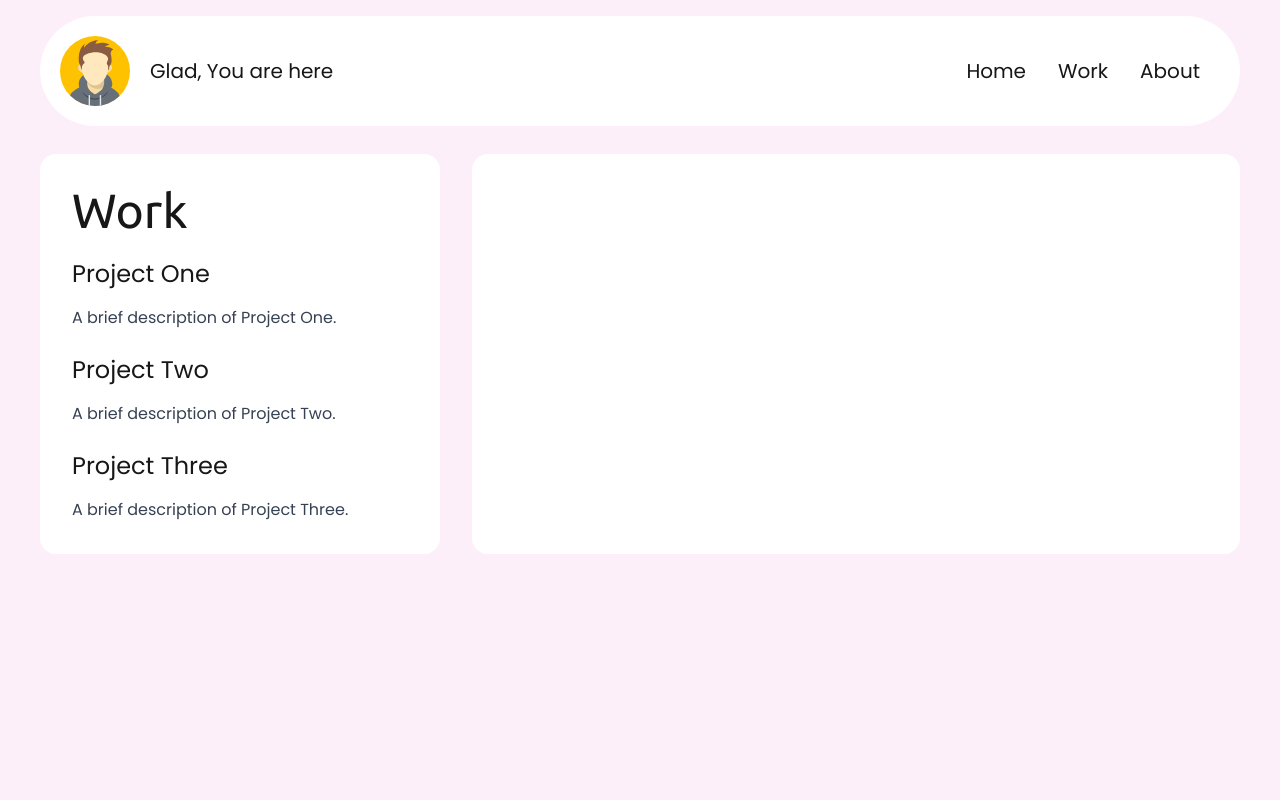
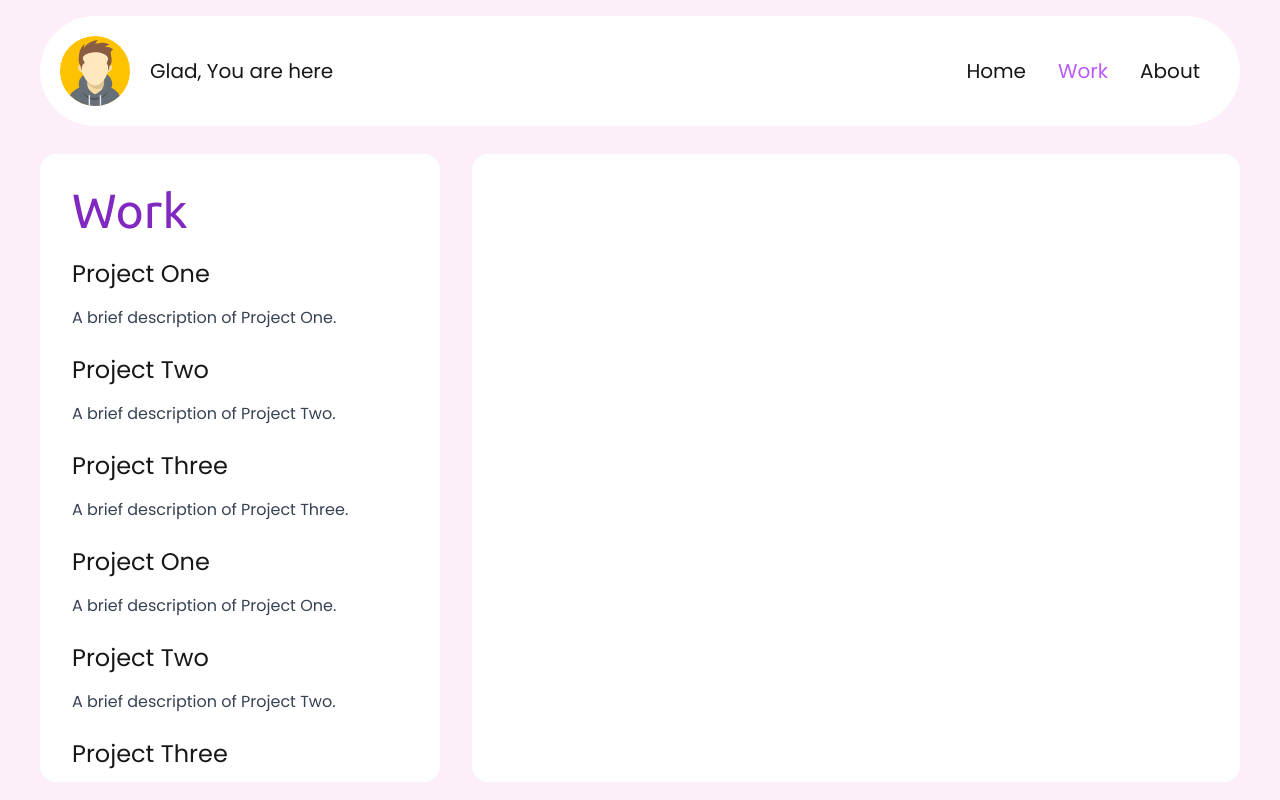
Before and after one commit to AmarjitKaranSharma/next-portfolio, a Next.js app: page /work in a window 1280 px wide. Built offline with nearby package versions, Linux system fonts and the light colour scheme.

Commit message:
working on image pathing and routing

```diff
--- /dev/null
+++ b/src/app/(main)/work/[id]/page.tsx
@@ -0,0 +1,14 @@
+export default async function WorkDetail({
+  params,
+}: {
+  params: { id: string };
+}) {
+  const { id } = await params;
+  console.log(id);
+  return (
+    <div>
+      <h3>Project One</h3>
+      <p>A brief description of Project One.</p>
+    </div>
+  );
+}
--- a/src/app/(main)/work/page.tsx
+++ b/src/app/(main)/work/page.tsx
@@ -21,12 +21,47 @@ const WorkPage = ({
       description: "A brief description of Project Three.",
       link: "#",
     },
+    {
+      title: "Project One",
+      description: "A brief description of Project One.",
+      link: "#",
+    },
+    {
+      title: "Project Two",
+      description: "A brief description of Project Two.",
+      link: "#",
+    },
+    {
+      title: "Project Three",
+      description: "A brief description of Project Three.",
+      link: "#",
+    },
+    {
+      title: "Project One",
+      description: "A brief description of Project One.",
+      link: "#",
+    },
+    {
+      title: "Project Two",
+      description: "A brief description of Project Two.",
+      link: "#",
+    },
+    {
+      title: "Project Three",
+      description: "A brief description of Project Three.",
+      link: "#",
+    },
   ];
 
   return (
-    <main className="h-full grid grid-cols-[400px_auto] gap-8">
-      <section className="bg-container-background p-8 rounded-2xl space-y-6">
-        <h1 className="text-5xl font-ubuntu">Work</h1>
+    <main
+      style={{
+        height: `calc(100vh - var(--navbar-height) - var(--gap-navbar-content))`,
+      }}
+      className="grid grid-cols-[400px_auto] gap-8"
+    >
+      <section className="bg-container-background p-8 rounded-2xl space-y-6 h-full overflow-auto custom-scrollbar">
+        <h1 className="text-5xl font-ubuntu text-primary">Work</h1>
         {projects.map((project, index) => (
           <div key={index} className="">
             <h2 className="text-2xl mb-4">{project.title}</h2>
--- a/src/app/components/navbar.tsx
+++ b/src/app/components/navbar.tsx
@@ -1,22 +1,39 @@
+"use client";
 import Image from "next/image";
 import Link from "next/link";
-import Avatar from "@/assets/images/avatar.svg";
+import { usePathname } from "next/navigation";
 
 export default function NavigationBar() {
+  const activeRoute = usePathname();
   return (
     <nav className="flex items-center justify-between p-5 backdrop-blur-lg rounded-full bg-container-background">
       <section className="flex items-center gap-5">
-        <Image src={Avatar} alt="avatar" width={70} />
+        <Image src="/avatar.svg" alt="avatar" width={70} height={70} />
         <p className="text-xl">Glad, You are here</p>
       </section>
       <section className="flex items-center gap-8 px-5">
-        <Link className="text-xl font-medium text-primary" href="/">
+        <Link
+          className={`text-xl font-medium ${
+            activeRoute == "/" ? "text-active" : ""
+          }`}
+          href="/"
+        >
           Home
         </Link>
-        <Link className="text-xl font-medium text-primary" href="/work">
+        <Link
+          className={`text-xl font-medium ${
+            activeRoute == "/work" ? "text-active" : ""
+          }`}
+          href="/work"
+        >
           Work
         </Link>
-        <Link className="text-xl font-medium text-primary" href="/about">
+        <Link
+          className={`text-xl font-medium ${
+            activeRoute == "/about" ? "text-active" : ""
+          }`}
+          href="/about"
+        >
           About
         </Link>
       </section>
--- a/src/app/globals.css
+++ b/src/app/globals.css
@@ -6,12 +6,18 @@
   --container-background: #fff;
   --font-poppins: "Poppins";
   --font-ubuntu: "Ubuntu";
+  --primary-color: #8028bf;
+  --active-color: #bb5bff;
+  --navbar-height: 9rem;
+  --gap-navbar-content: 28px;
 }
 
 @theme inline {
   --color-background: var(--background);
   --color-foreground: var(--foreground);
   --color-container-background: var(--container-background);
+  --color-primary: var(--primary-color);
+  --color-active: var(--active-color);
   --font-sans: var(--font-poppins);
   --font-ubuntu: var(--font-ubuntu);
 }
@@ -29,6 +35,27 @@ body {
   color: var(--foreground);
 }
 
-/* * {
-  font-family: Poppins, Helvetica, sans-serif;
-} */
+.custom-scrollbar {
+  scrollbar-width: thin;
+  scrollbar-color: var(--primary-color) transparent;
+}
+
+/* For Chrome, Edge, Safari */
+.custom-scrollbar::-webkit-scrollbar {
+  width: 8px; /* Adjust width */
+  border-radius: 10px; /* Round scrollbar itself */
+}
+
+.custom-scrollbar::-webkit-scrollbar-track {
+  background: transparent;
+  border-radius: 10px; /* Round the track */
+}
+
+.custom-scrollbar::-webkit-scrollbar-thumb {
+  background: var(--primary-color);
+  border-radius: 10px; /* Round the scrollbar handle */
+}
+
+.custom-scrollbar::-webkit-scrollbar-thumb:hover {
+  background: darken(var(--primary-color), 10%);
+}
--- a/tsconfig.json
+++ b/tsconfig.json
@@ -19,8 +19,7 @@
       }
     ],
     "paths": {
-      "@/*": ["./src/*"],
-      "assets/*" : ["./src/assets/*"]
+      "@/*": ["./src/*", "./src/assets/images/*"]
     }
   },
   "include": ["next-env.d.ts", "**/*.ts", "**/*.tsx", ".next/types/**/*.ts"],
```
Also changed, not shown: public/avatar.svg (added).
